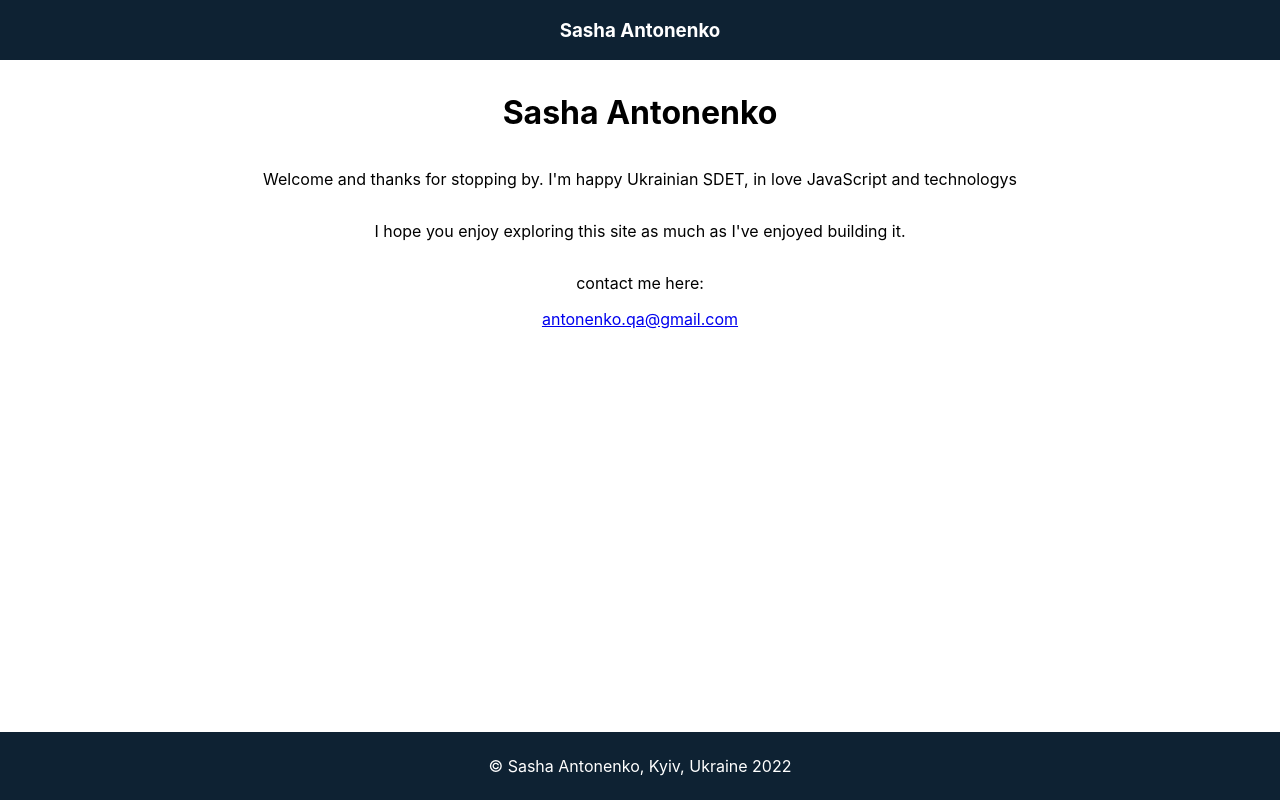
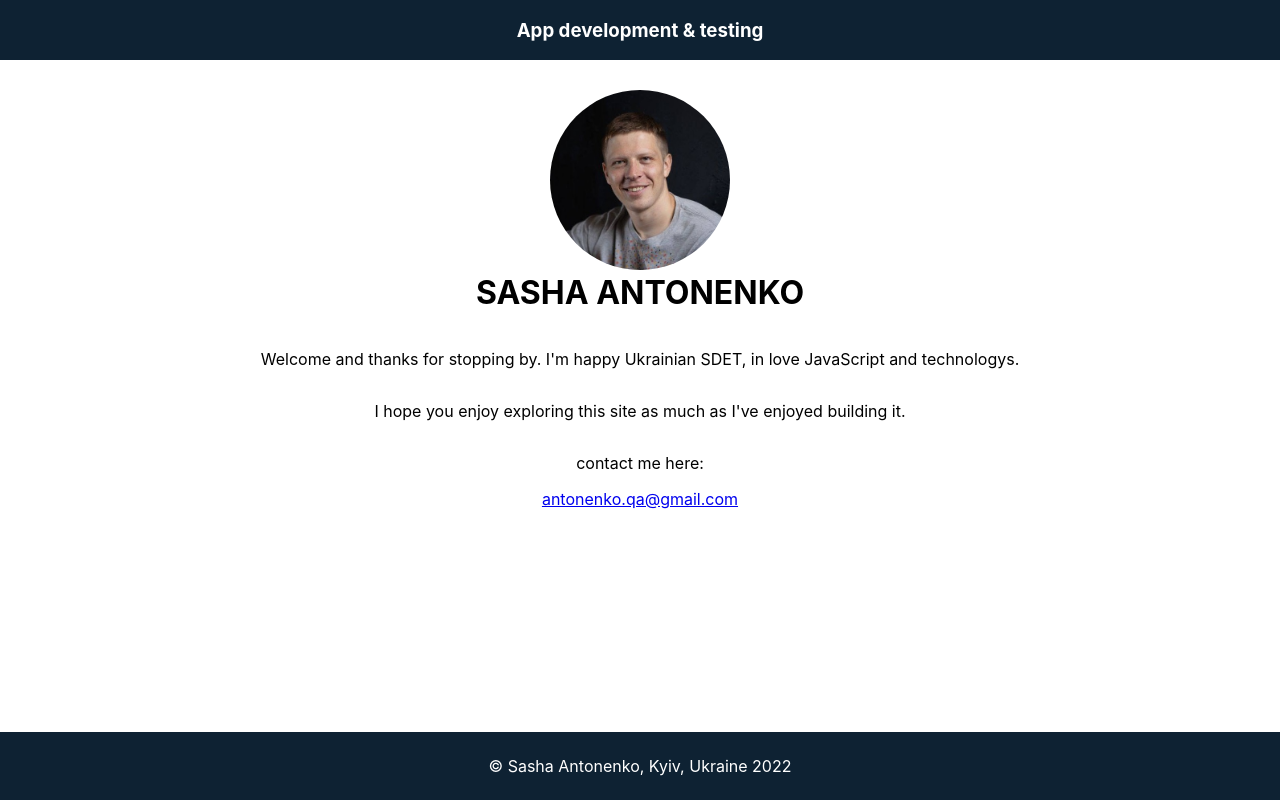
Before and after one commit to sashaant/antonenko-tech, a React (Create React App) app: page / in a window 1280 px wide. Built offline with nearby package versions, Linux system fonts and the light colour scheme; the HTML template or start-up script is replaced by a standard one.

Commit message:
v1.01 add foto to the page/update favicon/docs

```diff
--- a/public/index.html
+++ b/public/index.html
@@ -24,7 +24,7 @@
       work correctly both with client-side routing and a non-root public URL.
       Learn how to configure a non-root public URL by running `npm run build`.
     -->
-    <title>React App</title>
+    <title>Sasha codes and helps others learning development and testing apps </title>
   </head>
   <body>
     <noscript>You need to enable JavaScript to run this app.</noscript>
--- a/src/App.js
+++ b/src/App.js
@@ -9,7 +9,7 @@ const App = () => {
   return (
     <div>
       <Navbar/>
-      {/* <Foto/> */}
+      <Foto/>
       <Card/>
       {/* <Mailto>Mail me!</Mailto> */}
       <Footer/>
--- a/src/componets/Card.js
+++ b/src/componets/Card.js
@@ -4,8 +4,8 @@ import './Card.css';
 
 const Card = () => {
   const data ={
-    name: "Sasha Antonenko",
-    text1: "Welcome and thanks for stopping by. I'm happy Ukrainian SDET, in love JavaScript and technologys",
+    name: "SASHA ANTONENKO",
+    text1: "Welcome and thanks for stopping by. I'm happy Ukrainian SDET, in love JavaScript and technologys.",
     text2:"I hope you enjoy exploring this site as much as I've enjoyed building it.",
     contact: "contact me here:",
     enail:"antonenko.qa@gmail.com"
--- a/src/componets/Foto.css
+++ b/src/componets/Foto.css
@@ -1,6 +1,11 @@
 .foto{
-    display: flex;
-    justify-content: center;
-    align-items: center;
-    height: 100vh;
+    position:relative;
+    display: inline-flex;
+    top: 90px;
+    background: url("../images/foto.jpg");
+    background-size: 180px;
+    border-radius: 999px;
+    height: 180px;
+    width: 180px;
+    color:ivory
 }
--- a/src/componets/Foto.js
+++ b/src/componets/Foto.js
@@ -1,24 +1,22 @@
 import React from "react";
 
-// import "./Foto.css";
+import "./Foto.css";
 
 const Foto = () => {
-    const styles = {
-        display: 'flex',
-        alignItems: 'center',
-        justifyContent: 'center',
-        height: '25vh',
-        backgroundImage: "url(../images/foto.jpg)",
+    // const styles = {
+    //     display: 'flex',
+    //     alignItems: 'center',
+    //     justifyContent: 'center',
+    //     height: '25vh',
+// };
+
+    return (
+        /* //  style={styles}> */
+        <div className="foto">
+            <h4></h4>
+        </div>
+    );
+};
 
 
-    };
-
-    return (
-        <div style={styles}>
-        {/* // <div className="foto"> */}
-            <h2>Some content here</h2>
-        </div>
-    );
-}
-
 export default Foto;
--- a/src/componets/Navbar.js
+++ b/src/componets/Navbar.js
@@ -5,7 +5,7 @@ import "./Navbar.css";
 const Navbar = () => {
     return (
         <div className="navbar">
-            <h3>Sasha Antonenko</h3>
+            <h3>App development & testing</h3>
             {/* <ul>
                 <li><a href="#home">Home Navbar</a></li>
                  <li><a href="#about">About</a></li>
```
Also changed, not shown: 2 other files (tests, documents, lock files or other folders).
